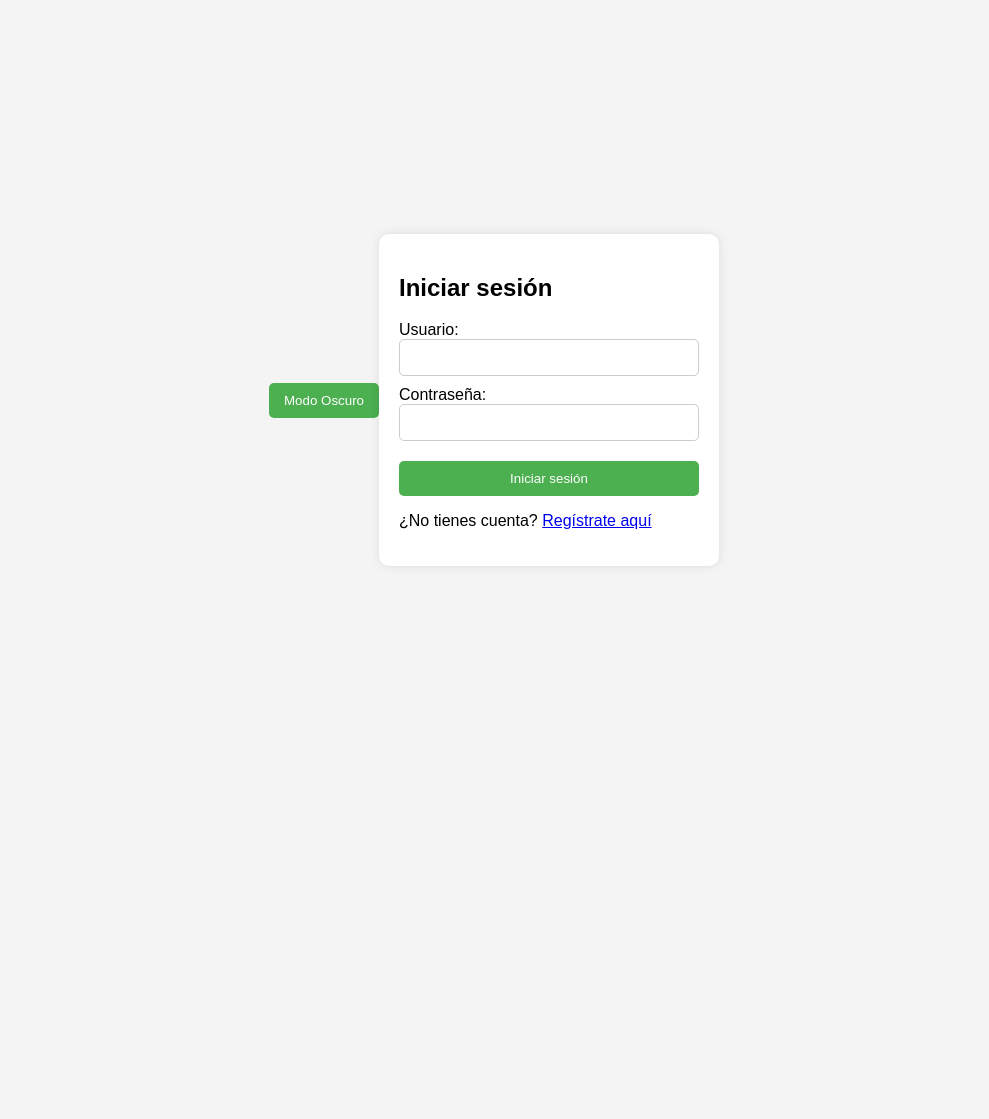
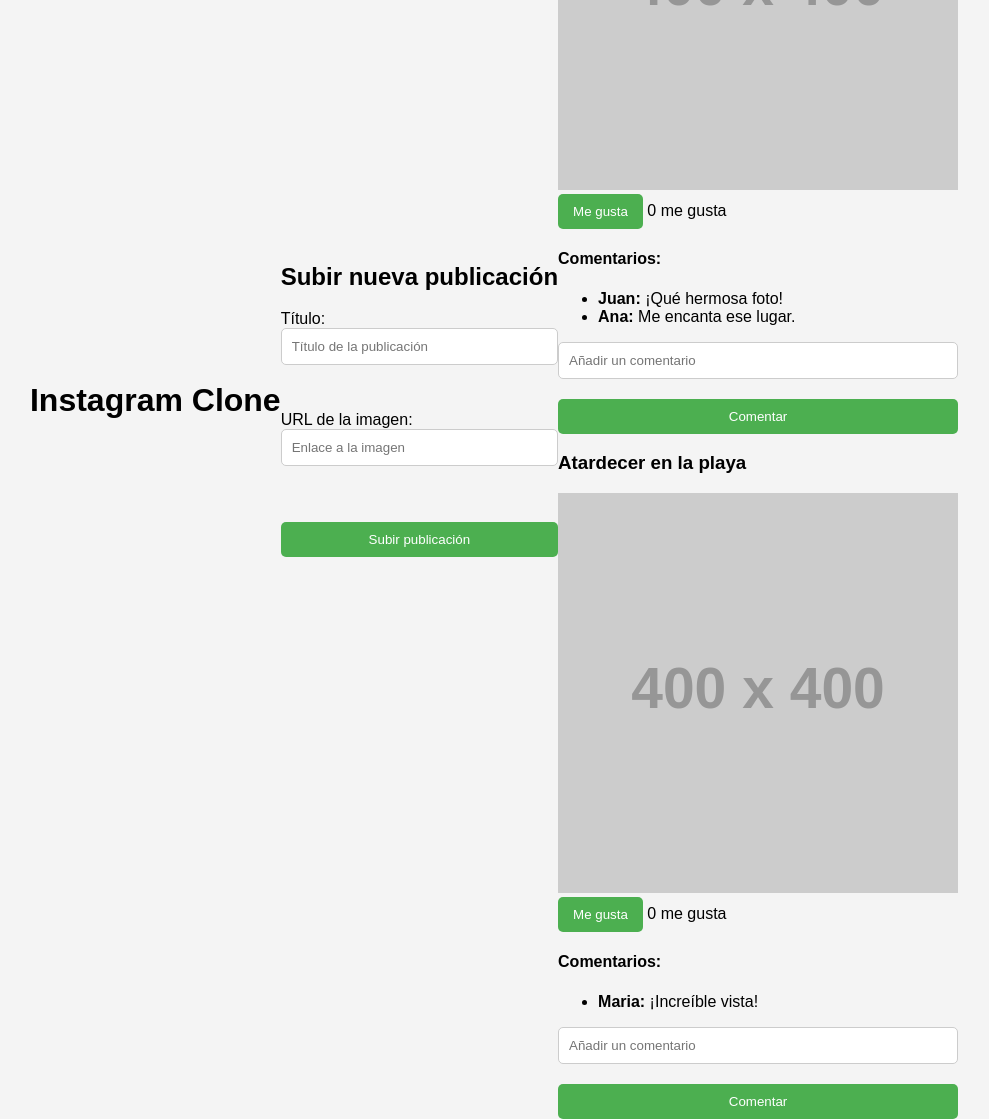
Before and after one commit to k3izozzz32/MyOyukiWeb, a plain HTML site: page index.html in a window 1280 px wide. Shown: the whole page, without its empty margins (146-1135 px from the left). Before the commit the page ends 800 px from the top, so only its background shows below. Drawn offline with Linux system fonts and the light colour scheme; placeholder pictures from the web are drawn by us.

Commit message:
Update index.html

```diff
--- a/index.html
+++ b/index.html
@@ -7,24 +7,69 @@
     <link rel="stylesheet" href="styles.css">
 </head>
 <body>
-    <!-- Botón para cambiar entre modo oscuro y claro -->
-    <button id="dark-mode-toggle" onclick="toggleDarkMode()">Modo Oscuro</button>
 
-    <!-- Formulario de inicio de sesión -->
-    <div id="login-form" class="form-container">
-        <h2>Iniciar sesión</h2>
-        <form id="login" onsubmit="login(event)">
-            <label for="username">Usuario:</label>
-            <input type="text" id="login-username" required>
-            <label for="password">Contraseña:</label>
-            <input type="password" id="login-password" required>
-            <button type="submit">Iniciar sesión</button>
+    <!-- Encabezado -->
+    <header>
+        <h1>Instagram Clone</h1>
+    </header>
+
+    <!-- Formulario para subir una nueva publicación -->
+    <section class="new-post">
+        <h2>Subir nueva publicación</h2>
+        <form>
+            <label for="title">Título:</label>
+            <input type="text" id="title" placeholder="Título de la publicación" required><br><br>
+
+            <label for="imageUrl">URL de la imagen:</label>
+            <input type="text" id="imageUrl" placeholder="Enlace a la imagen" required><br><br>
+
+            <button type="submit">Subir publicación</button>
         </form>
-        <p>¿No tienes cuenta? <a href="javascript:void(0);" onclick="showRegister()">Regístrate aquí</a></p>
-    </div>
+    </section>
 
-    <!-- Formulario de registro -->
-    <div id="register-form" class="form-container" style="display:none;">
-        <h2>Regístrate</h2>
-        <form id="register" onsubmit="register(event)">
-            <labe
+    <!-- Publicaciones -->
+    <section class="posts">
+        <h2>Publicaciones</h2>
+
+        <div class="post">
+            <h3>Mi primer viaje</h3>
+            <img src="https://via.placeholder.com/400" alt="Imagen de publicación">
+            <div class="actions">
+                <button class="like-btn">Me gusta</button>
+                <span class="likes">0 me gusta</span>
+            </div>
+            <div class="comments">
+                <h4>Comentarios:</h4>
+                <ul>
+                    <li><strong>Juan:</strong> ¡Qué hermosa foto!</li>
+                    <li><strong>Ana:</strong> Me encanta ese lugar.</li>
+                </ul>
+                <form>
+                    <input type="text" placeholder="Añadir un comentario" required>
+                    <button type="submit">Comentar</button>
+                </form>
+            </div>
+        </div>
+
+        <div class="post">
+            <h3>Atardecer en la playa</h3>
+            <img src="https://via.placeholder.com/400" alt="Imagen de publicación">
+            <div class="actions">
+                <button class="like-btn">Me gusta</button>
+                <span class="likes">0 me gusta</span>
+            </div>
+            <div class="comments">
+                <h4>Comentarios:</h4>
+                <ul>
+                    <li><strong>Maria:</strong> ¡Increíble vista!</li>
+                </ul>
+                <form>
+                    <input type="text" placeholder="Añadir un comentario" required>
+                    <button type="submit">Comentar</button>
+                </form>
+            </div>
+        </div>
+    </section>
+
+</body>
+</html>
```
